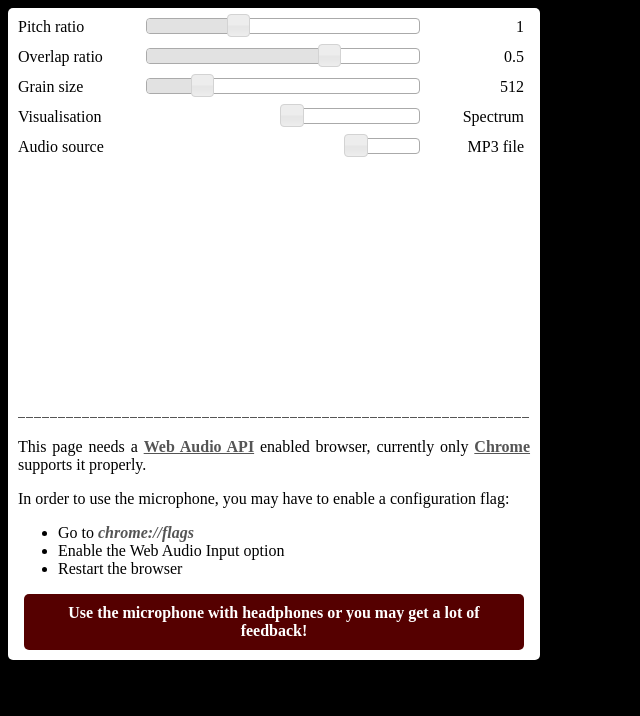
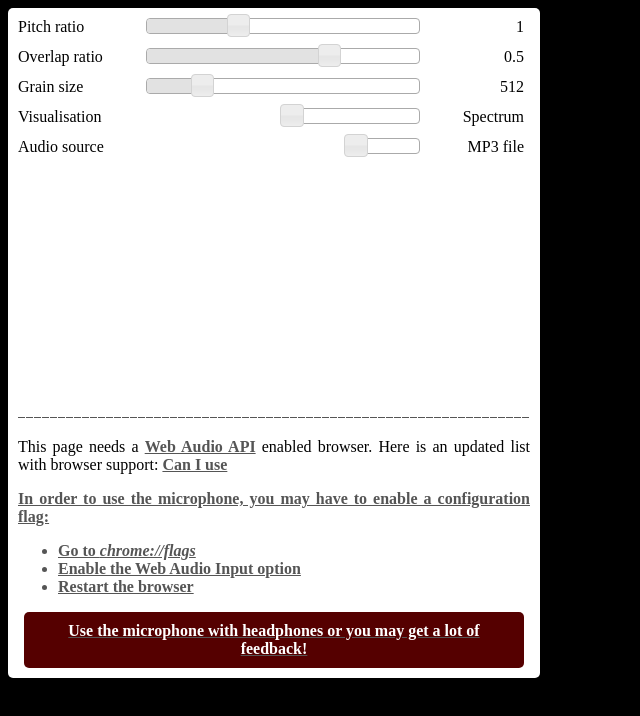
Before and after one commit to urtzurd/html-audio, a plain HTML site: page static/pitch-shifter.html in a window 1280 px wide. Shown: the whole page, without its empty margins (0-640 px from the left). Drawn offline with Linux system fonts and the light colour scheme; no server answers.

Commit message:
Updated browser support info

```diff
--- a/static/pitch-shifter.html
+++ b/static/pitch-shifter.html
@@ -45,7 +45,8 @@
 
         <canvas width="512px" height="240px"></canvas>
 
-        <p>This page needs a <a href="https://dvcs.w3.org/hg/audio/raw-file/tip/webaudio/specification.html">Web Audio API</a> enabled browser, currently only <a href="http://support.google.com/chrome/bin/answer.py?hl=en-GB&answer=95346">Chrome</a> supports it properly.</p>
+        <p>This page needs a <a href="https://dvcs.w3.org/hg/audio/raw-file/tip/webaudio/specification.html">Web Audio API</a> enabled browser.
+        Here is an updated list with browser support: <a href="http://caniuse.com/#feat=audio-api">Can I use</a.</p>
         <p>
             In order to use the microphone, you may have to enable a configuration flag:
             <ul>
```
